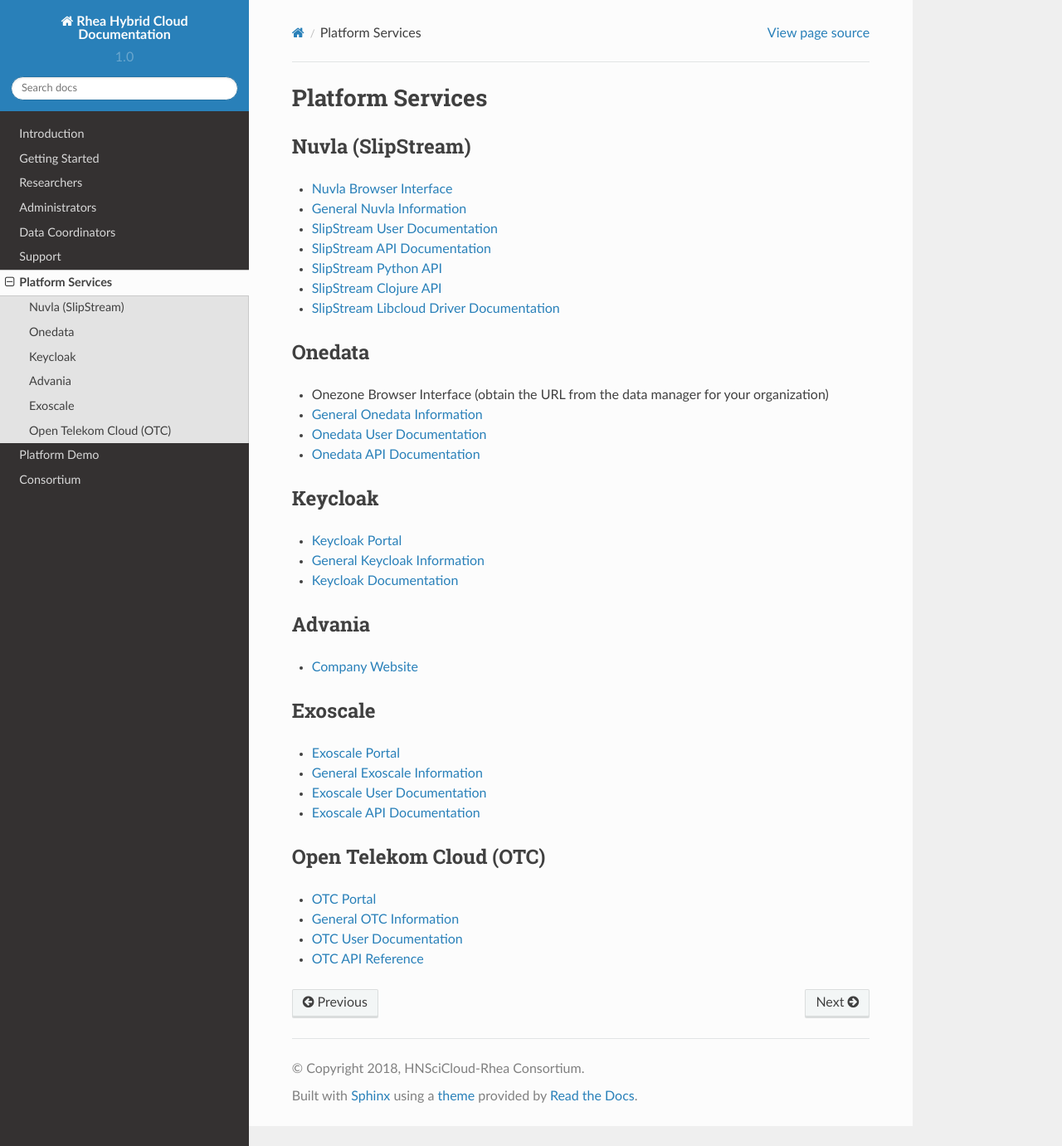
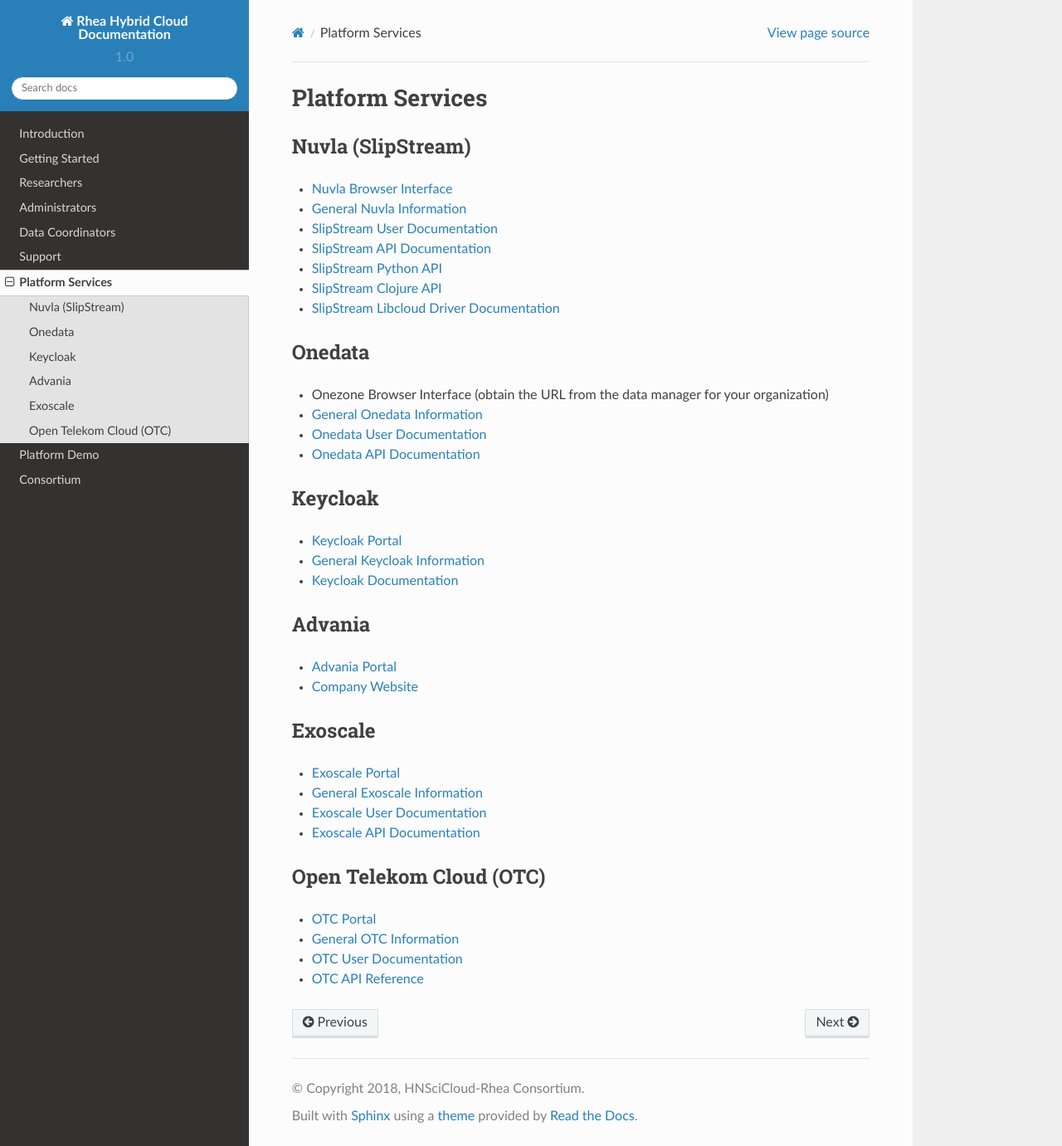
Before and after one commit to teamputtygen/hn-docs, a Sphinx documentation site: the page built from docs/service-docs.rst, in a window 1280 px wide and 1381 px high. Shown: the whole window at 83% size. Built offline with Sphinx 7.4.7 and the Read the Docs theme 2.0.0, drawn with Linux system fonts in a browser that asks for light colours.

Commit message:
add advania portal url

```diff
--- a/docs/service-docs.rst
+++ b/docs/service-docs.rst
@@ -32,6 +32,7 @@
 Advania
 -------
 
+- `Advania Portal <https://portal.hpc.is/auth/login/>`_
 - `Company Website <https://advania.com/>`_
 
 Exoscale
```
